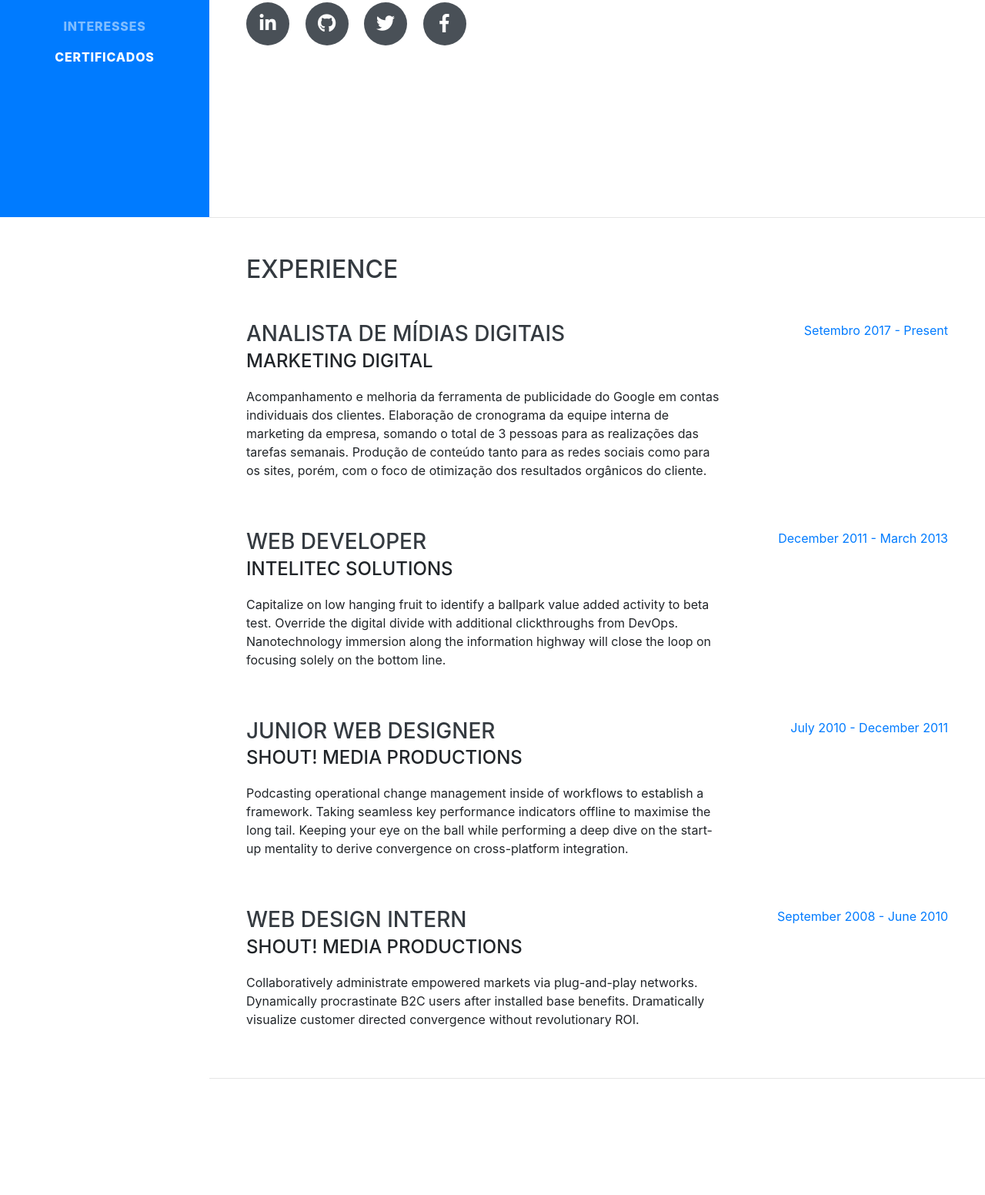
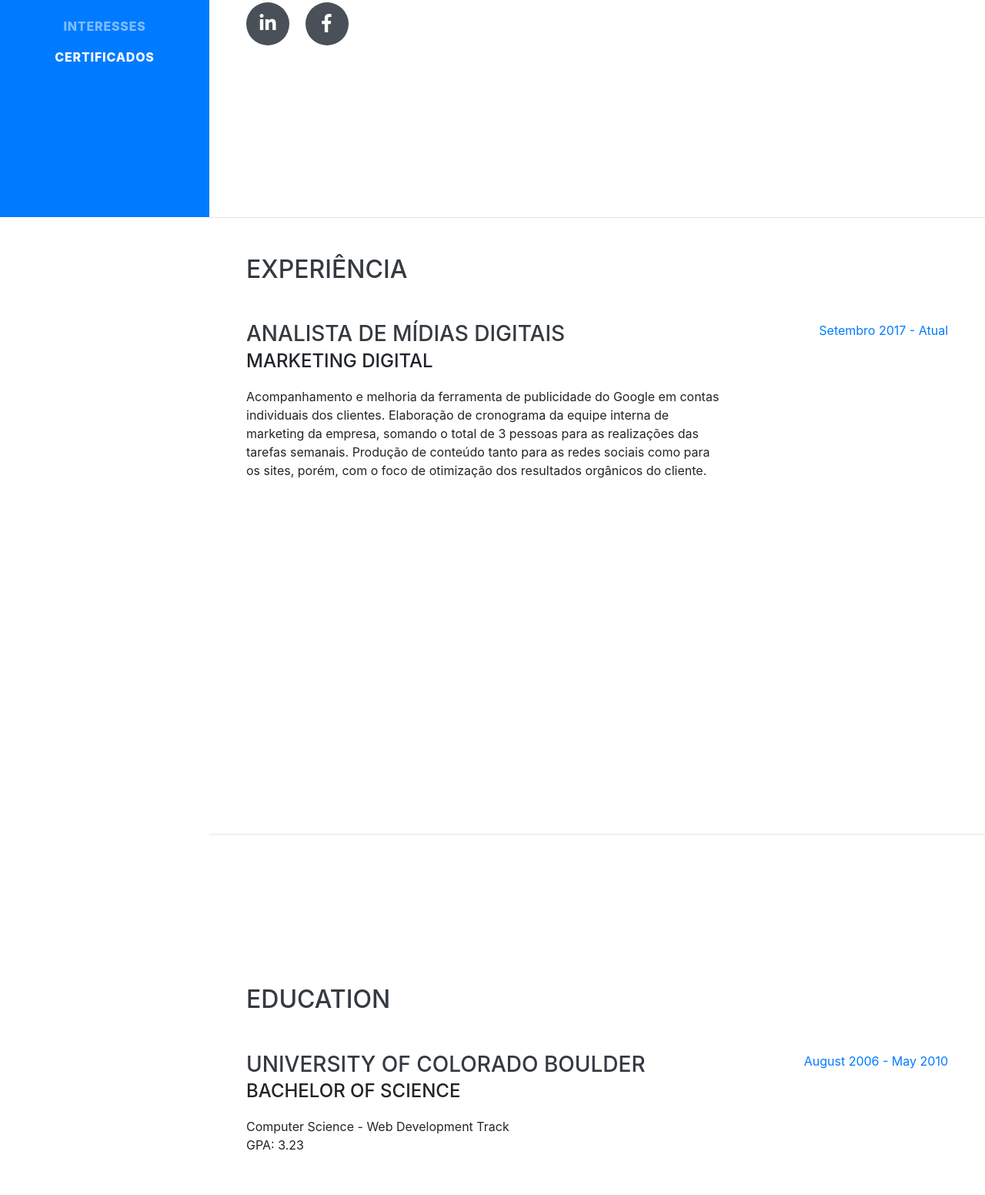
Before and after one commit to gabrielcostta/gabrielcostta.github.io, a website with bundled scripts: page index.html in a window 1280 px wide. Shown: the part 518-2070 px from the top of the page at 77% size. Built offline with nearby package versions, Linux system fonts and the light colour scheme; a web font is replaced by a local one.

Commit message:
Alteração de função3

```diff
--- a/index.html
+++ b/index.html
@@ -71,16 +71,10 @@
         </div>
         <p class="lead mb-5">Publicitário em formação no ultimo ano do curso de Comunicação Social com Enfâse em Publicidade e Propaganda no Centro Universitário Salesiano de São Paulo no Campus Dom Bosco na Cidade de Americana/SP.</p>
         <div class="social-icons">
-          <a href="#">
+          <a href="https://www.linkedin.com/in/gabriel-vinicius-a0a02a12b/">
             <i class="fab fa-linkedin-in"></i>
           </a>
-          <a href="#">
-            <i class="fab fa-github"></i>
-          </a>
-          <a href="#">
-            <i class="fab fa-twitter"></i>
-          </a>
-          <a href="#">
+          <a href="https://www.facebook.com/gabriel.vinicus77">
             <i class="fab fa-facebook-f"></i>
           </a>
         </div>
@@ -91,7 +85,7 @@
 
     <section class="resume-section p-3 p-lg-5 d-flex justify-content-center" id="experience">
       <div class="w-100">
-        <h2 class="mb-5">Experience</h2>
+        <h2 class="mb-5">Experiência</h2>
 
         <div class="resume-item d-flex flex-column flex-md-row justify-content-between mb-5">
           <div class="resume-content">
@@ -101,40 +95,7 @@
 			Produção de conteúdo tanto para as redes sociais como para os sites, porém, com o foco de otimização dos resultados orgânicos do cliente.</p>
           </div>
           <div class="resume-date text-md-right">
-            <span class="text-primary">Setembro 2017 - Present</span>
-          </div>
-        </div>
-
-        <div class="resume-item d-flex flex-column flex-md-row justify-content-between mb-5">
-          <div class="resume-content">
-            <h3 class="mb-0">Web Developer</h3>
-            <div class="subheading mb-3">Intelitec Solutions</div>
-            <p>Capitalize on low hanging fruit to identify a ballpark value added activity to beta test. Override the digital divide with additional clickthroughs from DevOps. Nanotechnology immersion along the information highway will close the loop on focusing solely on the bottom line.</p>
-          </div>
-          <div class="resume-date text-md-right">
-            <span class="text-primary">December 2011 - March 2013</span>
-          </div>
-        </div>
-
-        <div class="resume-item d-flex flex-column flex-md-row justify-content-between mb-5">
-          <div class="resume-content">
-            <h3 class="mb-0">Junior Web Designer</h3>
-            <div class="subheading mb-3">Shout! Media Productions</div>
-            <p>Podcasting operational change management inside of workflows to establish a framework. Taking seamless key performance indicators offline to maximise the long tail. Keeping your eye on the ball while performing a deep dive on the start-up mentality to derive convergence on cross-platform integration.</p>
-          </div>
-          <div class="resume-date text-md-right">
-            <span class="text-primary">July 2010 - December 2011</span>
-          </div>
-        </div>
-
-        <div class="resume-item d-flex flex-column flex-md-row justify-content-between">
-          <div class="resume-content">
-            <h3 class="mb-0">Web Design Intern</h3>
-            <div class="subheading mb-3">Shout! Media Productions</div>
-            <p>Collaboratively administrate empowered markets via plug-and-play networks. Dynamically procrastinate B2C users after installed base benefits. Dramatically visualize customer directed convergence without revolutionary ROI.</p>
-          </div>
-          <div class="resume-date text-md-right">
-            <span class="text-primary">September 2008 - June 2010</span>
+            <span class="text-primary">Setembro 2017 - Atual</span>
           </div>
         </div>
 
```
